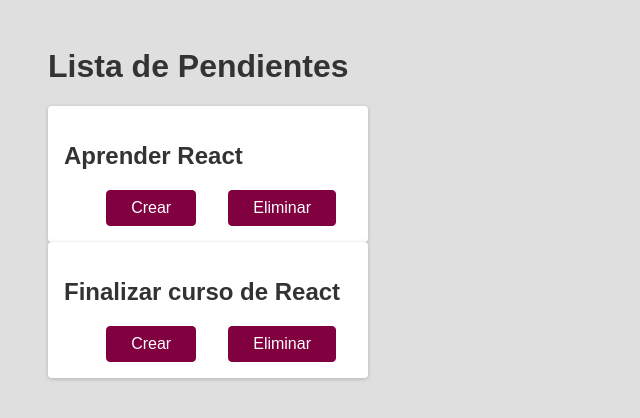
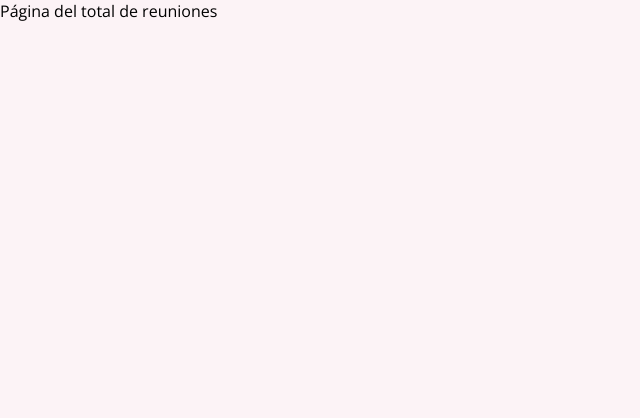
Before and after one commit to JulianHerrera0107/curso-react, a React (Create React App) app: page / in a window 1280 px wide. Shown: the top 418 px of the page, without its empty margins (0-640 px from the left). Built offline with nearby package versions, Linux system fonts and the light colour scheme.

Commit message:
Rehaciendo el proyecto agregando la funcionalidad de Routing en el archivo json con una carpeta para las páginas con URL

```diff
--- a/package.json
+++ b/package.json
@@ -8,6 +8,7 @@
     "@testing-library/user-event": "^13.5.0",
     "react": "^19.0.0",
     "react-dom": "^19.0.0",
+    "react-router-dom": "^5.3.4",
     "react-router-dom-v5-compat": "^6.28.1",
     "react-scripts": "5.0.1",
     "web-vitals": "^2.1.4"
--- a/src/App.js
+++ b/src/App.js
@@ -1,14 +1,25 @@
-import ListaPendientes from "./components/Todo";
+import { Route, Switch } from 'react-router-dom';
+
+import AllMeetupsPage from './pages/AllMeetups';
+import FavoritesPage from './pages/Favorites';
+import NewMeetupPage from './pages/NewMeetup';
 
 function App() {
   return (
     <div>
-      <h1>Lista de Pendientes</h1>
-      <ListaPendientes text='Aprender React'/>
-      <ListaPendientes text='Finalizar curso de React'/>
+      <Switch>
+        <Route path='/' exact>
+          <AllMeetupsPage />
+        </Route>
+        <Route path='/new-meetup'>
+          <NewMeetupPage />
+        </Route>
+        <Route path='/favorites'>
+          <FavoritesPage />
+        </Route>
+      </Switch>
     </div>
   );
 }
 
-
 export default App;
--- a/src/components/Backdrop.js
+++ /dev/null
@@ -1,7 +0,0 @@
-function Backdrop(props){ //Backdrop significa telón de foro
-    return(
-        <div className="backdrop" onClick={props.onCancel}/>
-        //Permite cerrar el componente haciendo clic en la pantalla
-    );
-}
-export default Backdrop;
--- a/src/components/Modal.js
+++ /dev/null
@@ -1,21 +0,0 @@
-function Modal(props) {
-
-    function cancelHandler() {
-        props.onCancel();
-    }
-
-    function confirmHandler() {
-        props.onConfirm();
-    }
-
-    return (
-        <div className="modal">
-            <p>¿Estás seguro?</p>
-            <button className="btn btn--alt" onClick={cancelHandler}>Cancelar</button>
-            <button className="btn" onClick={confirmHandler}>Confirmar</button>
-        </div>
-
-    );
-}
-
-export default Modal;
--- a/src/components/Todo.js
+++ /dev/null
@@ -1,29 +0,0 @@
-import { useState } from "react";
-import Modal from "./Modal";
-import Backdrop from "./Backdrop";
-
-function ListaPendientes(props) {
-    const [modalIsOpen, setModalIsOpen] = useState(false);
-
-    function deleteHandler() { //Función para eliminar el mensaje por botones
-        setModalIsOpen(true);
-    }
-
-    function closeModalHandler() { //Función para cerrar el componente Modal
-        setModalIsOpen(false);
-    }
-
-    return (
-        <div className="card">
-            <h2>{props.text}</h2>
-            <div className="actions">
-                <button className="btn">Crear</button>
-                <button className="btn" onClick={deleteHandler}>Eliminar</button>
-            </div>
-            {modalIsOpen && <Modal onCancel={closeModalHandler} onConfirm={closeModalHandler}/>}
-            {modalIsOpen && <Backdrop onCancel={closeModalHandler}/>}
-        </div>
-    );
-}
-
-export default ListaPendientes;
--- a/src/index.css
+++ b/src/index.css
@@ -1,74 +1,21 @@
+@import url('https://fonts.googleapis.com/css2?family=Open+Sans:wght@400;700&display=swap');
+
 * {
-    box-sizing: border-box;
+  box-sizing: border-box;
 }
 
 body {
-    font-family: sans-serif;
-    margin: 3rem;
-    background-color: #dfdfdf;
+  font-family: 'Open Sans', sans-serif;
+  margin: 0;
+  background-color: #fcf3f6;
 }
 
-h1,
-h2 {
-    color: #333333;
+h1 {
+  font-size: 2.5rem;
+  color: #2c292b;
 }
 
-.btn {
-    font: inherit;
-    padding: 0.5rem 1.5rem;
-    cursor: pointer;
-    border-radius: 4px;
-    background-color: #800040;
-    color: white;
-    border: 1px solid #800040;
-    margin: 0 1rem;
+h2 {
+  font-size: 1.5rem;
+  color: #2c292b;
 }
-
-.btn:hover {
-    background-color: #9c1458;
-    border-color: #9c1458;
-}
-
-.btn--alt {
-    background-color: transparent;
-    color: #800040;
-}
-
-.btn--alt:hover {
-    background-color: #f8dae9;
-}
-
-.card {
-    background-color: white;
-    border-radius: 4px;
-    box-shadow: 0 1px 4px rgba(0, 0, 0, 0.2);
-    padding: 1rem;
-    width: 20rem;
-}
-
-.actions {
-    text-align: right;
-}
-
-.modal {
-    box-shadow: 0 1px 4px rgba(0, 0, 0, 0.2);
-    border-radius: 6px;
-    background-color: white;
-    padding: 1rem;
-    text-align: center;
-    width: 30rem;
-    z-index: 10;
-    position: fixed;
-    top: 20vh;
-    left: calc(50% - 15rem);
-}
-
-.backdrop {
-    position: fixed;
-    z-index: 1;
-    background-color: rgba(0, 0, 0, 0.75);
-    width: 100%;
-    height: 100vh;
-    top: 0;
-    left: 0;
-}
--- a/src/index.js
+++ b/src/index.js
@@ -1,8 +1,12 @@
 import React from 'react';
 import ReactDOM from 'react-dom/client';
+import { BrowserRouter } from 'react-router-dom'
 
 import './index.css';
 import App from './App';
 
 const root = ReactDOM.createRoot(document.getElementById('root'));
-root.render(<App />);
+root.render(
+    <BrowserRouter>
+        <App />
+    </BrowserRouter>);
--- /dev/null
+++ b/src/pages/AllMeetups.js
@@ -0,0 +1,6 @@
+function AllMeetupsPage(){
+    return(
+        <div>Página del total de reuniones</div>
+    );
+}
+export default AllMeetupsPage;
--- /dev/null
+++ b/src/pages/Favorites.js
@@ -0,0 +1,6 @@
+function FavoritesPage(){
+    return(
+        <div>Página de Favoritos</div>
+    );
+}
+export default FavoritesPage;
--- /dev/null
+++ b/src/pages/NewMeetup.js
@@ -0,0 +1,6 @@
+function NewMeetupPage(){
+    return(
+        <div>Página de nueva reunión</div>
+    );
+}
+export default NewMeetupPage;
```
Also changed, not shown: 1 other file (tests, documents, lock files or other folders).
